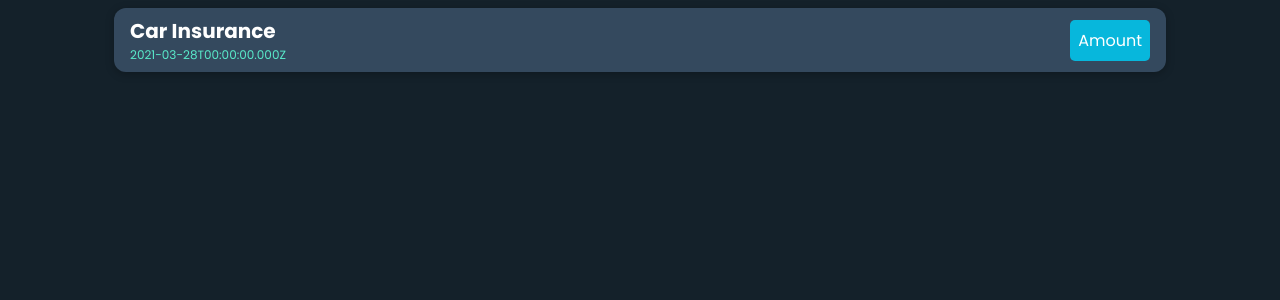
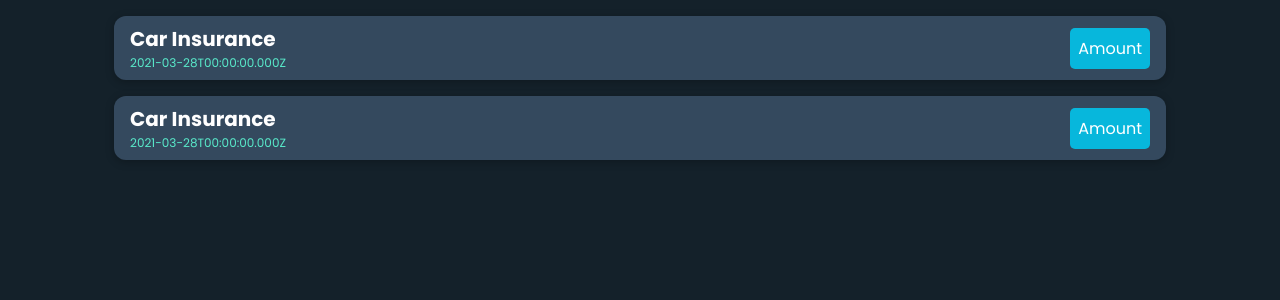
Before and after one commit to Millenmark/react-mini-expense-tracker, a React (Vite) app: page / in a window 1280 px wide. Shown: the top 300 px of the page. Built offline with nearby package versions, Linux system fonts and the light colour scheme.

Commit message:
rename the max-width into container

```diff
--- a/src/App.css
+++ b/src/App.css
@@ -4,7 +4,7 @@ body {
   font-family: var(--font-family);
 }
 
-.max-width {
+.container {
   width: min(100% - 1rem, 1020px);
   margin-inline: auto;
 }
--- a/src/App.jsx
+++ b/src/App.jsx
@@ -6,6 +6,7 @@ function App() {
   return (
     <div className="App">
       <ExpenseItem/>
+      <ExpenseItem/>
     </div>
   )
 }
--- a/src/components/expenseItem/ExpenseItem.jsx
+++ b/src/components/expenseItem/ExpenseItem.jsx
@@ -7,7 +7,7 @@ const ExpenseItem = () => {
   const expenseAmount = 294.67
 
   return (
-    <div className='expense-item max-width'>
+    <div className='expense-item container'>
       <div className="expense-item__title">
         <h2>{expenseTitle}</h2>
         <div className='expense-item__date'>{expenseDate.toISOString()}</div>
--- a/src/components/expenseItem/ExpenseItemStyle.css
+++ b/src/components/expenseItem/ExpenseItemStyle.css
@@ -5,6 +5,7 @@
   box-shadow: 0 2px 8px rgba(0, 0, 0, 0.25);
   padding: 0.5rem 1rem;
   /* margin: 1rem .5rem; */
+  margin-block: 1rem;
   border-radius: 12px;
   background-color: var(--color-dark);
 }
```
